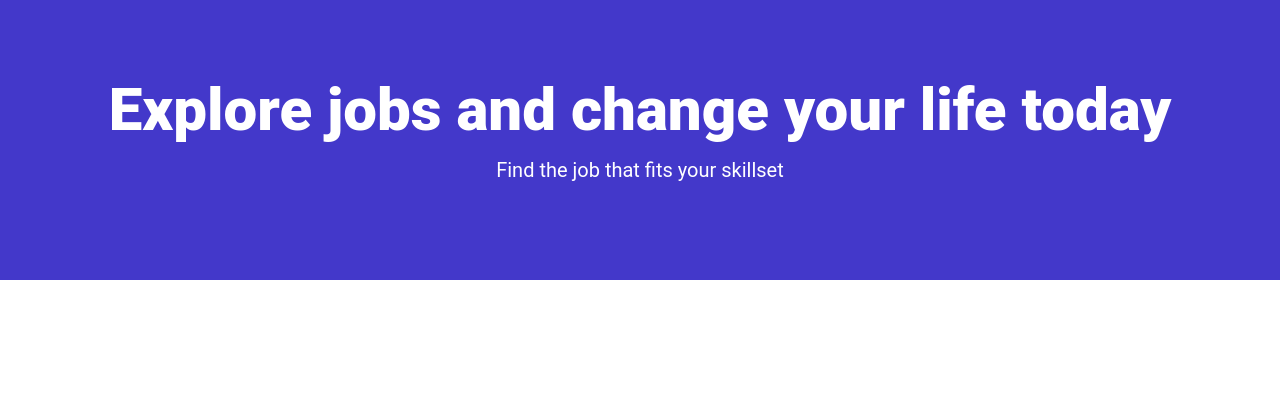
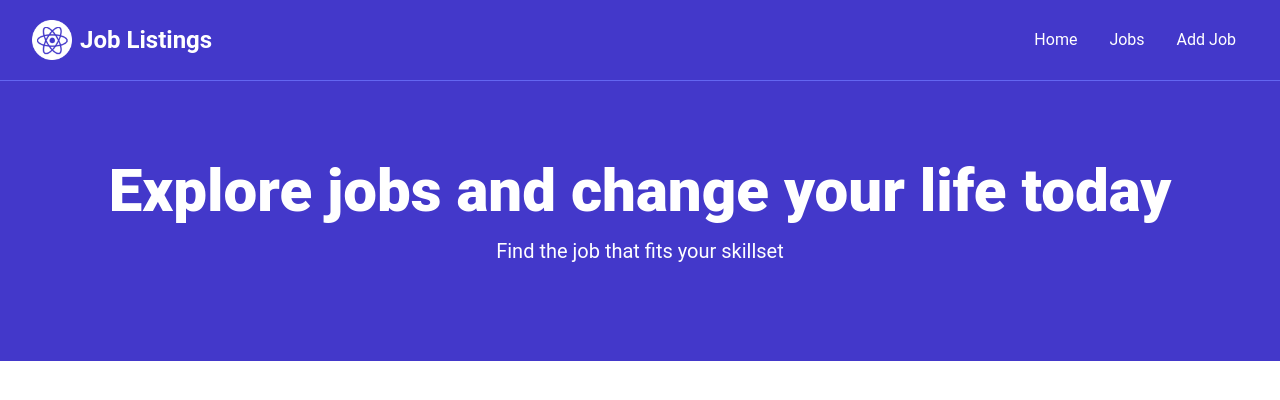
Before and after one commit to 7daytheory/react-2024, a React (Vite) app in the folder my-react-app/: page / in a window 1280 px wide. Shown: the top 400 px of the page. Built offline with nearby package versions, Linux system fonts and the light colour scheme.

Commit message:
Added comment about Outlet component

```diff
--- a/my-react-app/src/layouts/MainLayout.jsx
+++ b/my-react-app/src/layouts/MainLayout.jsx
@@ -1,8 +1,11 @@
 import { Outlet } from 'react-router-dom';
+import NavBar from '../components/Navbar';
 
+//Outlet servers as a palceholder for child routes within the parent route - currently displaying the Banner from App.jsx
 const MainLayout = () => {
   return (
     <>
+        <NavBar />
         <Outlet />
     </>
   )
```
